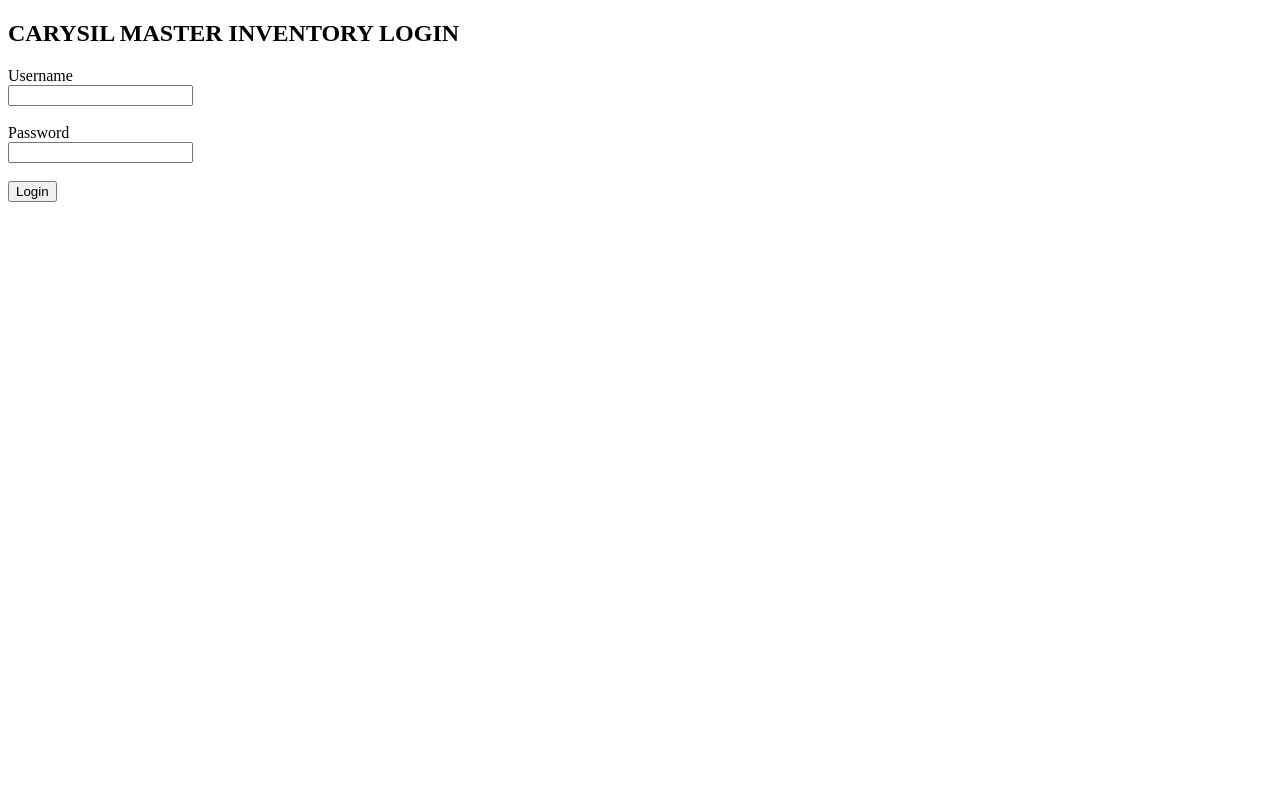
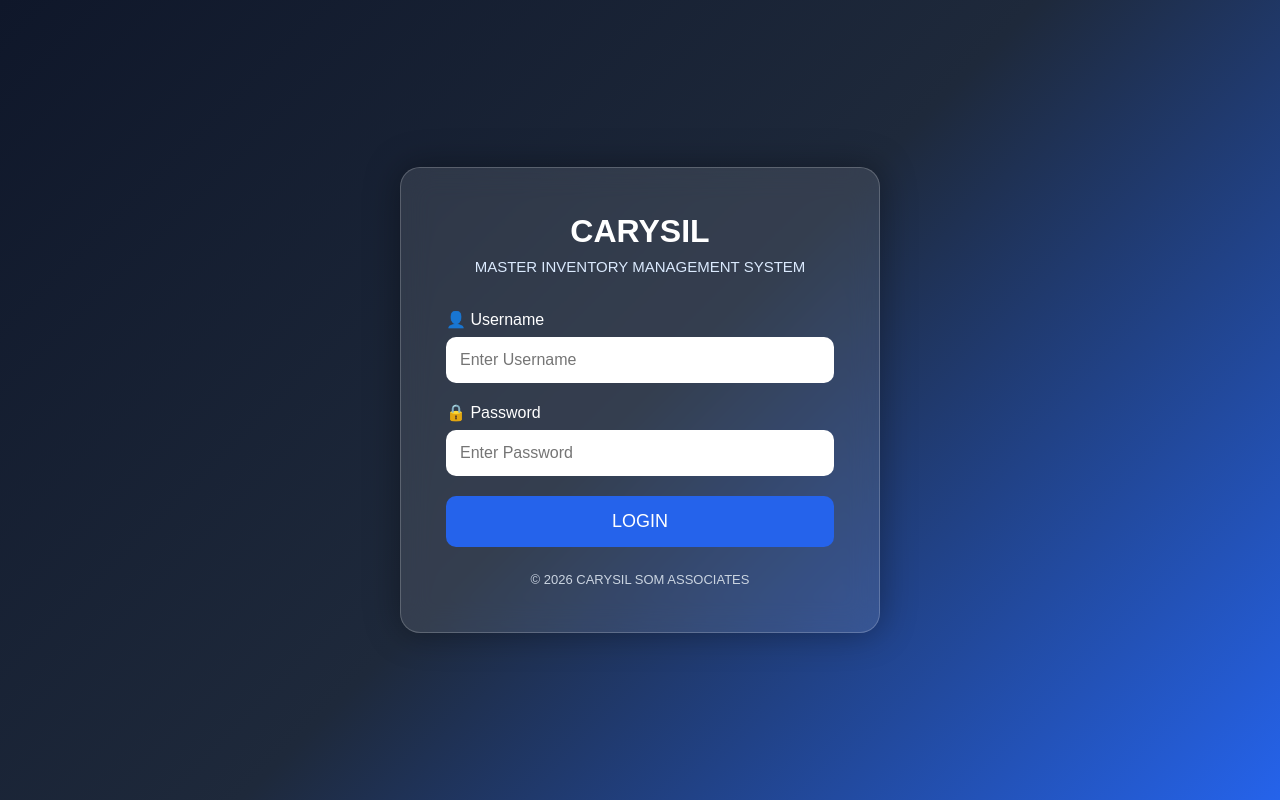
Before and after one commit to carysilsom/carysil_master_inventory, a Flask app: page /login in a window 1280 px wide. Run offline with Flask 3, Linux system fonts and the light colour scheme; some libraries are stand-ins or nearby versions.

Commit message:
Professional Login UI

```diff
--- a/templates/login.html
+++ b/templates/login.html
@@ -1,23 +1,215 @@
 <!DOCTYPE html>
-<html>
+<html lang="en">
 <head>
-<title>Login</title>
+
+<meta charset="UTF-8">
+<meta name="viewport" content="width=device-width, initial-scale=1.0">
+
+<title>CARYSIL LOGIN</title>
+
+<style>
+
+*{
+margin:0;
+padding:0;
+box-sizing:border-box;
+font-family:Arial, Helvetica, sans-serif;
+}
+
+body{
+
+height:100vh;
+
+display:flex;
+
+justify-content:center;
+
+align-items:center;
+
+background:linear-gradient(135deg,#0f172a,#1e293b,#2563eb);
+
+}
+
+
+.login-box{
+
+width:480px;
+
+padding:45px;
+
+background:rgba(255,255,255,0.10);
+
+backdrop-filter:blur(15px);
+
+border-radius:20px;
+
+box-shadow:0 0 35px rgba(0,0,0,0.35);
+
+border:1px solid rgba(255,255,255,0.2);
+
+}
+
+
+
+h1{
+
+text-align:center;
+
+font-size:32px;
+
+color:white;
+
+margin-bottom:8px;
+
+}
+
+
+p{
+
+text-align:center;
+
+color:#dbeafe;
+
+margin-bottom:35px;
+
+font-size:15px;
+
+}
+
+
+
+label{
+
+display:block;
+
+color:white;
+
+font-size:16px;
+
+margin-bottom:8px;
+
+}
+
+
+
+input{
+
+width:100%;
+
+padding:14px;
+
+border:none;
+
+border-radius:10px;
+
+margin-bottom:20px;
+
+font-size:16px;
+
+}
+
+
+
+button{
+
+width:100%;
+
+padding:15px;
+
+background:#2563eb;
+
+color:white;
+
+border:none;
+
+border-radius:10px;
+
+font-size:18px;
+
+cursor:pointer;
+
+transition:0.3s;
+
+}
+
+
+button:hover{
+
+background:#1d4ed8;
+
+}
+
+
+.footer{
+
+text-align:center;
+
+margin-top:25px;
+
+color:#cbd5e1;
+
+font-size:13px;
+
+}
+
+
+</style>
+
 </head>
+
 <body>
 
-<h2>CARYSIL MASTER INVENTORY LOGIN</h2>
+
+<div class="login-box">
+
+
+<h1>CARYSIL</h1>
+
+<p>MASTER INVENTORY MANAGEMENT SYSTEM</p>
+
+
 
 <form method="POST">
 
-Username<br>
-<input type="text" name="username"><br><br>
 
-Password<br>
-<input type="password" name="password"><br><br>
+<label>👤 Username</label>
 
-<button type="submit">Login</button>
+<input type="text"
+name="username"
+placeholder="Enter Username"
+required>
+
+
+
+<label>🔒 Password</label>
+
+<input type="password"
+name="password"
+placeholder="Enter Password"
+required>
+
+
+
+<button type="submit">
+
+LOGIN
+
+</button>
+
 
 </form>
 
+
+<div class="footer">
+
+© 2026 CARYSIL SOM ASSOCIATES
+
+</div>
+
+
+</div>
+
+
 </body>
+
 </html>
```
